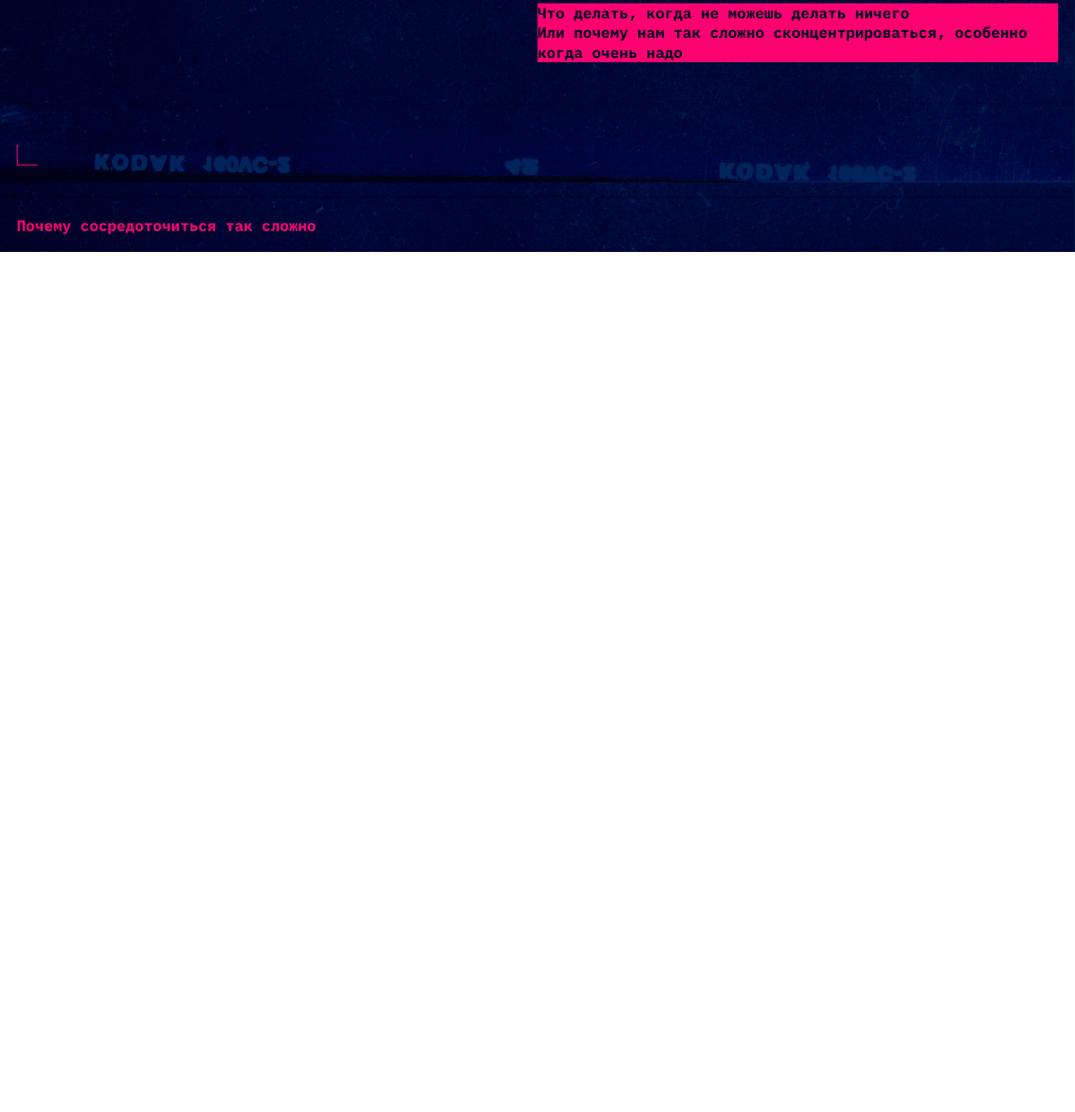
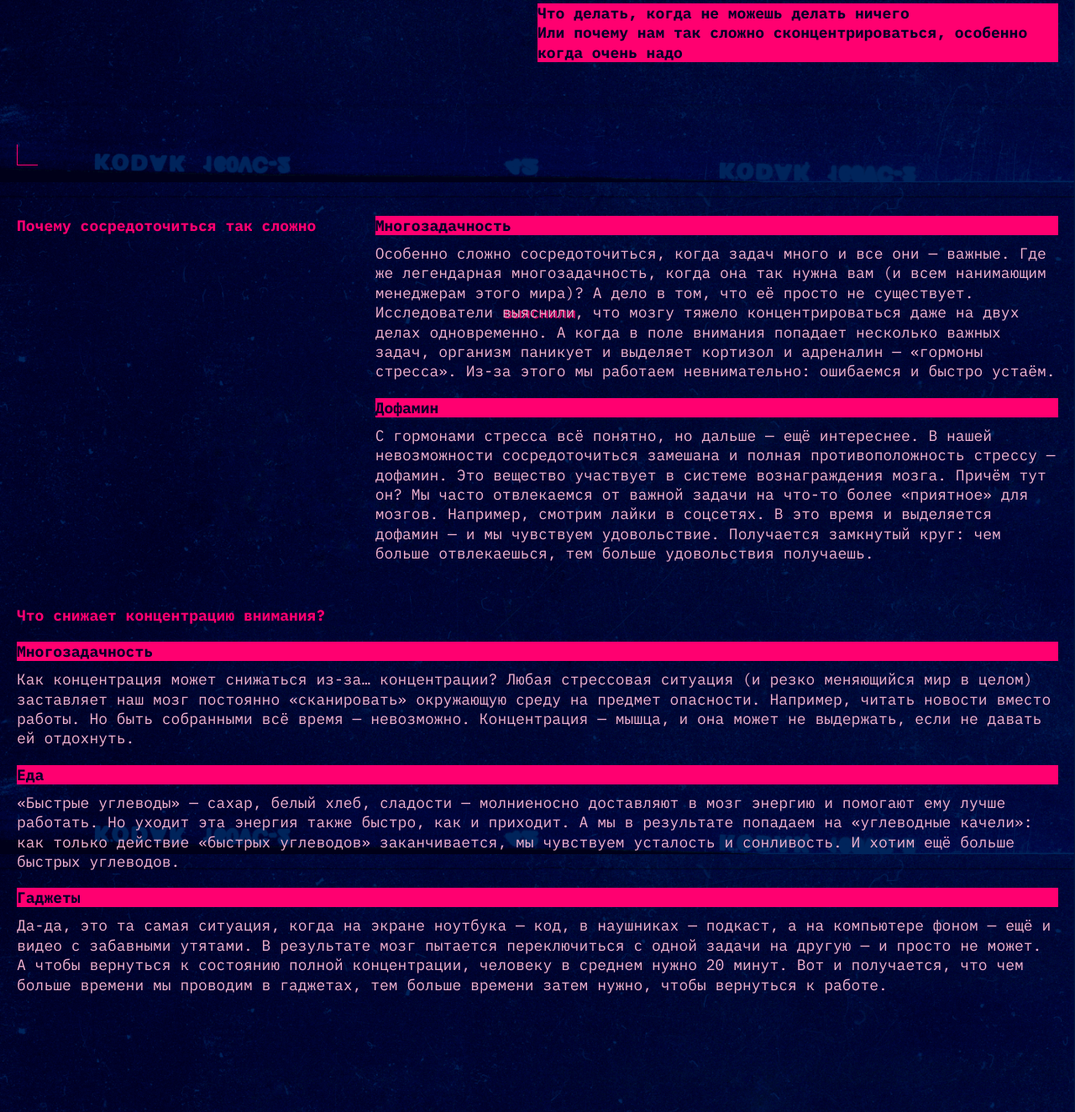
Before and after one commit to Gerts-official/slozhno-sosredotochitsya, a website: page index.html in a window 1280 px wide. Shown: the part 583-1907 px from the top of the page at 84% size. Before the commit the page ends 883 px from the top, so only its background shows below. Drawn offline with Linux system fonts and the light colour scheme.

Commit message:
backup, :before article-how

```diff
--- a/index.html
+++ b/index.html
@@ -69,34 +69,44 @@
           <h2 class="article__header-title article-why__header-title">Почему сосредоточиться так сложно</h2>
         </header>
 
-        <div class="article-why__paragraph-container">
+        <div class="article__main  article-why__main">
 
-          <h3></h3>
-          <p></p>
-          <h3></h3>
-          <p></p>
-
+          <h3 class="article__main-heading article-why__main-title">Многозадачность</h3>
+          <p class="article__main-paragraph article-why__main-paragraph">
+            Особенно сложно сосредоточиться, когда задач много и все они — важные.
+            Где же легендарная многозадачность, когда она так нужна вам (и всем нанимающим менеджерам этого мира)?
+            А дело в том, что её просто не существует.
+            Исследователи <a class="article-link" href="https://soundcloud.com/ragemotion-officialdj/rage-motion-hello-motherfucker">выяснили</a>, что мозгу тяжело концентрироваться даже на двух делах одновременно. А когда в поле внимания попадает несколько важных задач, организм паникует и выделяет кортизол и адреналин — «гормоны стресса». Из-за этого мы работаем невнимательно: ошибаемся и быстро устаём.</p>
+          <h3 class="article__main-heading article-why__main-title">Дофамин</h3>
+          <p class="article__main-paragraph article-why__main-paragraph">С гормонами стресса всё понятно, но дальше — ещё интереснее. В нашей невозможности сосредоточиться замешана и полная противоположность стрессу — дофамин. Это вещество участвует в системе вознаграждения мозга. Причём тут он? Мы часто отвлекаемся от важной задачи на что-то более «приятное» для мозгов. Например, смотрим лайки в соцсетях. В это время и выделяется дофамин — и мы чувствуем удовольствие. Получается замкнутый круг: чем больше отвлекаешься, тем больше удовольствия получаешь.</p>
         </div>
-
       </article>
       <!-- ARTICLE-WHY END -->
-
-
-
       <!-- ARTICLE-WHAT START -->
       <article class="article article-what">
-        <header>
-          <h3></h3>
+        <header class="article-what__header">
+          <h2 class="article__header-title article-what__header-title">Что снижает концентрацию внимания?</h2>
         </header>
+        <div class="article__main  article-what__main">
+          <h3 class="article__main-heading article-why__main-title">Многозадачность</h3>
+          <p class="article__main-paragraph article-why__main-paragraph">
+            Как концентрация может снижаться из-за… концентрации? Любая стрессовая ситуация (и резко меняющийся мир в целом) заставляет наш мозг постоянно «сканировать» окружающую среду на предмет опасности. Например, читать новости вместо работы. Но быть собранными всё время — невозможно. Концентрация — мышца, и она может не выдержать, если не давать ей отдохнуть.</p>
+          <h3 class="article__main-heading article-what__main-title">Еда</h3>
+          <p class="article__main-paragraph article-what__main-paragraph">«Быстрые углеводы» — сахар, белый хлеб, сладости — молниеносно доставляют в мозг энергию и помогают ему лучше работать. Но уходит эта энергия также быстро, как и приходит. А мы в результате попадаем на «углеводные качели»: как только действие «быстрых углеводов» заканчивается, мы чувствуем усталость и сонливость. И хотим ещё больше быстрых углеводов.</p>
+          <h3 class="article__main-heading article-what__main-title">Гаджеты</h3>
+          <p class="article__main-paragraph article-what__main-paragraph">Да-да, это та самая ситуация, когда на экране ноутбука — код, в наушниках — подкаст, а на компьютере фоном — ещё и видео с забавными утятами. В результате мозг пытается переключиться с одной задачи на другую — и просто не может. А чтобы вернуться к состоянию полной концентрации, человеку в среднем нужно 20 минут. Вот и получается, что чем больше времени мы проводим в гаджетах, тем больше времени затем нужно, чтобы вернуться к работе.</p>
+        </div>
       </article>
+      <!-- ARTICLE-WHAT END -->
+      <!-- ARTICLE-HOW START -->
       <article class="article article-how">
         <header>
           <h3></h3>
         </header>
       </article>
-      <!-- ARTICLE-WHAT END -->
 
-      <!-- ARTICLE-HOW START -->
+
+
       <!-- ARTICLE-HOW END -->
 
 
--- a/styles/style.css
+++ b/styles/style.css
@@ -98,7 +98,7 @@
 
 .header__title-title {
   text-transform: lowercase;
-  color: #db00ff;
+  color: var(--title-color);
   text-shadow: 4px 4px 0 var(--accent-color);
   font-size: clamp(7.25rem, 7.0115rem + 1.0178vw, 7.5rem);
   font-weight: 700;
@@ -115,7 +115,7 @@
 
 .header__title-description {
   background-color: var(--accent-color);
-  color: #000028;
+  color: var(--heading-color);
   font-weight: 700;
   line-height: 23.4px;
 }
@@ -125,14 +125,18 @@
 /* ARTICLE-WHY START */
 
 .article {
+  display: grid;
+  row-gap: 20px;
   color: var(--accent-color);
+  margin-block-start: 50px;
 }
 
+
+
 .article-why {
-margin-block-start: 40px;
-display: grid;
-grid-auto-flow: row;
-row-gap: 20px;
+  /* display: grid;
+  row-gap: 20px; */
+
 }
 
 .article-why__header {
@@ -144,18 +148,63 @@ row-gap: 20px;
   font-size: 18px;
   font-weight: 700;
   line-height: 23.4px;
+}
+
+.article__main {
 
 }
+
+.article__main-heading {
+  color: var(--heading-color);
+  background-color: var(--accent-color);
+  margin-block-end: 10px;
+  font-size: 18px;
+
+}
+
+.article__main-paragraph {
+color: var(--paragraph-color);
+font-weight: 400;
+line-height: 23.4px;
+}
+
+.article__main-paragraph:not(:last-of-type) {
+  margin-block-end: 20px;
+}
+
+.article-link {
+  color: currentColor;
+  text-decoration: none;
+  text-shadow: 2px 1px 0 var(--accent-color);
+}
+
+.article-link:hover {
+  text-decoration: underline;
+}
+
+.article-link:focus-visible {
+outline: 1px solid var(--paragraph-color);
+}
+
+
 
 /* ARTICLE-WHY END */
 
 
 /* ARTICLE-WHAT START */
 
+.article-what {
+  /* display: grid;
+  row-gap: 20px; */
+}
 /* ARTICLE-WHAT END */
 
+/* ARTICLE-HOW START */
 
-/* ARTICLE-HOW START */
+.article-how {
+  /* display: grid;
+  row-gap: 20px; */
+}
 
 /* ARTICLE-HOW END */
 
--- a/styles/variables.css
+++ b/styles/variables.css
@@ -5,7 +5,10 @@
 */
 
 :root {
-  --accent-color: #ff0070;
   --backgound-image: url(../images/cover-image-dark.png);
   --page-padding: 10px;
+  --accent-color: #ff0070;
+  --title-color: #db00ff;
+  --heading-color: #000028;
+  --paragraph-color: #f1b2ce;
 }
```
